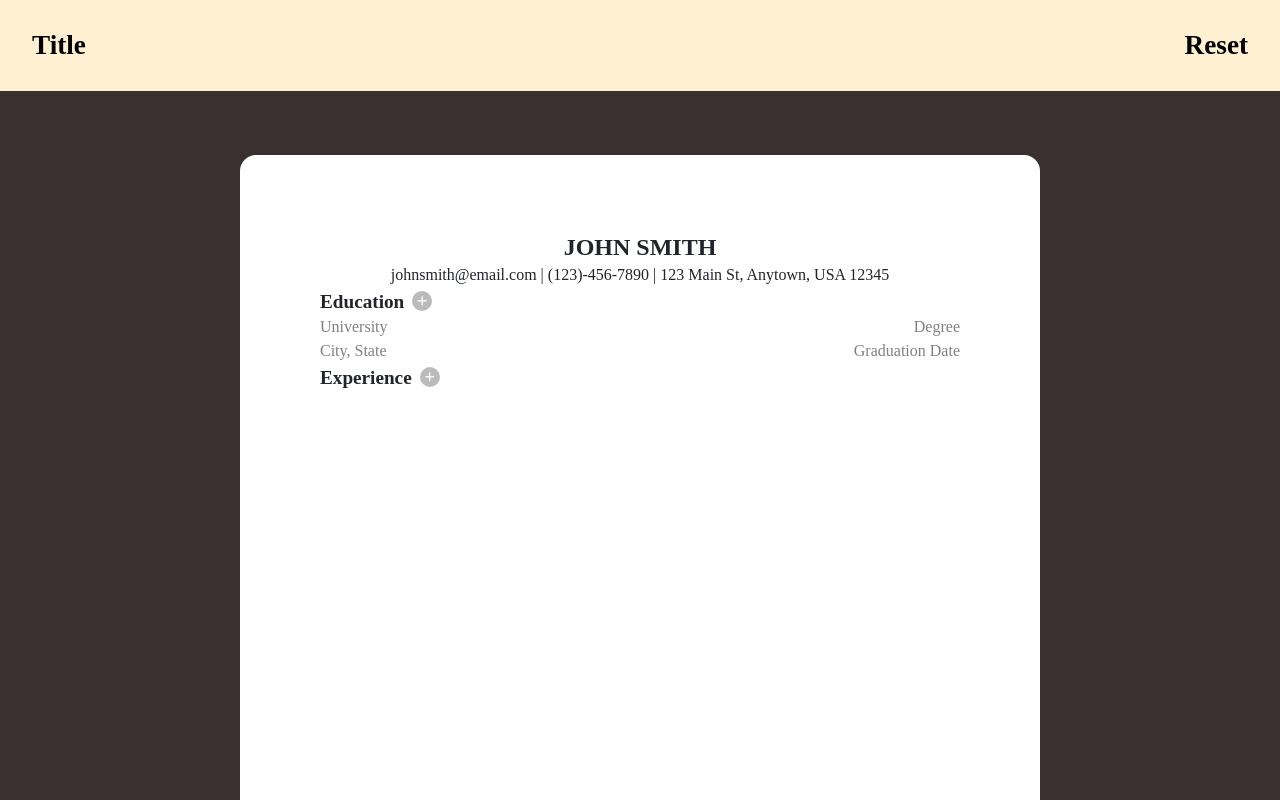
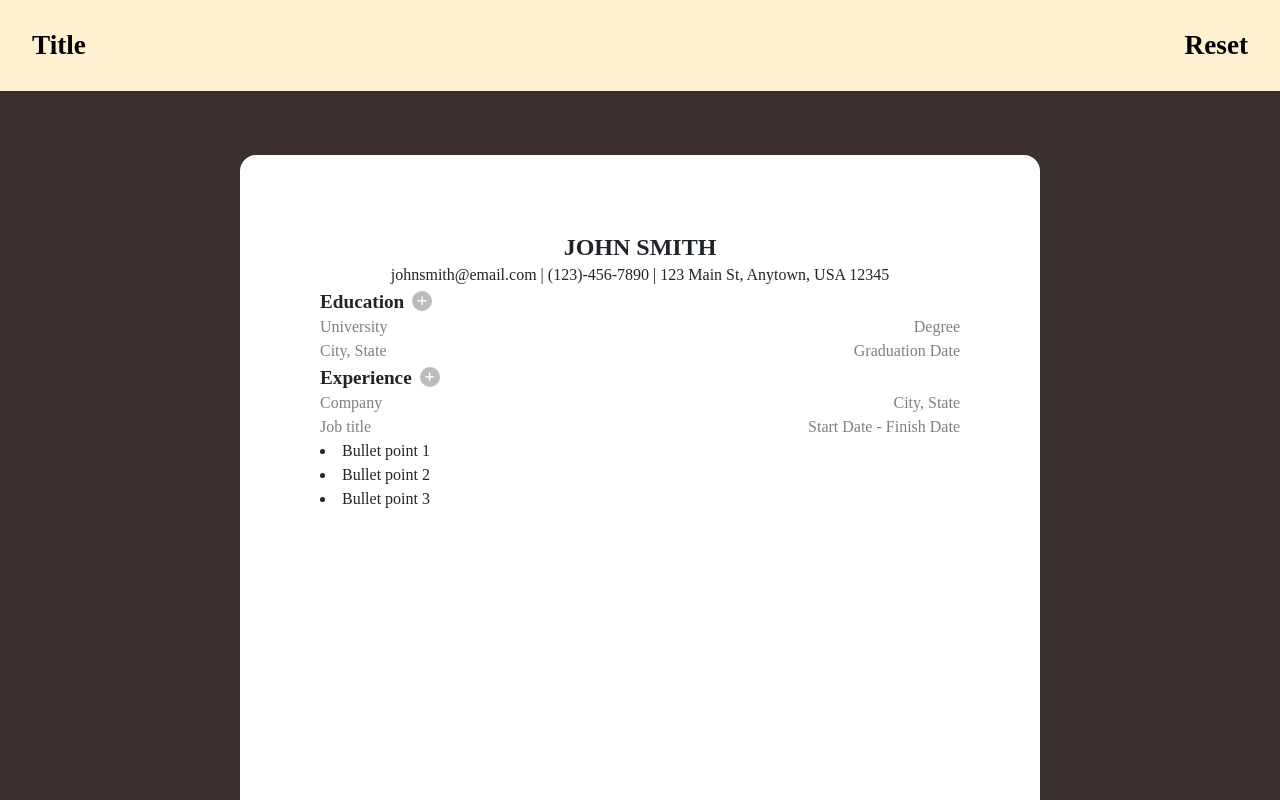
Before and after one commit to ryanwcchan/cv-maker, a React (Vite) app: page / in a window 1280 px wide. Shown: the top 800 px of the page. Built offline with nearby package versions, Linux system fonts and the light colour scheme.

Commit message:
Add editable fields for experience card

```diff
--- a/src/App.jsx
+++ b/src/App.jsx
@@ -10,10 +10,18 @@ export default function App() {
     const [educationList, setEducationList] = useState([
         { id: 1, university: "", degree: "", location: "", graduationDate: "" }
     ])
-    const [experienceList, setExperienceList] = useState([])
+    const [experienceList, setExperienceList] = useState([
+        { company: "", location: "", jobTitle: "", startFinish: "" }
+    ])
 
     function updateEducationCard(field, id, newValue) {
         setEducationList(educationList.map(card =>
+            card.id === id ? { ...card, [field]: newValue } : card
+        ))
+    }
+
+    function updateExperienceCard(field, id, newValue) {
+        setExperienceList(experienceList.map(card =>
             card.id === id ? { ...card, [field]: newValue } : card
         ))
     }
@@ -57,6 +65,7 @@ export default function App() {
                     addCard={addExperienceCard}
                     removeCard={removeExperienceCard}
                     CardComponent={ExperienceCard}
+                    updateCard={updateExperienceCard}
                 />
             </div>
         </>
--- a/src/components/EducationCard.jsx
+++ b/src/components/EducationCard.jsx
@@ -1,4 +1,3 @@
-import { useState } from "react"
 import EditableField from "./EditableField"
 
 export default function EducationCard({ id, cardData, updateCard }) {
--- a/src/components/ExperienceCard.jsx
+++ b/src/components/ExperienceCard.jsx
@@ -1,14 +1,40 @@
-export default function ExperienceCard() {
+import EditableField from "./EditableField"
+
+export default function ExperienceCard({ id, cardData, updateCard}) {
   return (
     <div className="experience-card">
         <div className="card-header">
             <div>
-                <h1>Comapny</h1>
-                <h1>City, State</h1>
+                <h1>
+                    <EditableField
+                        value={cardData.company}
+                        onSave={(newValue) => updateCard("company", id, newValue)}
+                        placeholder={"Company"}
+                    />
+                </h1>
+                <h1>
+                    <EditableField
+                        value={cardData.location}
+                        onSave={(newValue) => updateCard("location", id, newValue)}
+                        placeholder={"City, State"}
+                    />
+                </h1>
             </div>
             <div>
-                <h2>Job title</h2>
-                <h2>Start Date - Finish Date</h2>
+                <h2>
+                    <EditableField
+                        value={cardData.jobTitle}
+                        onSave={(newValue) => updateCard("location", id, newValue)}
+                        placeholder={"Job title"}
+                    />
+                </h2>
+                <h2>
+                    <EditableField
+                        value={cardData.startFinish}
+                        onSave={(newValue) => updateCard("location", id, newValue)}
+                        placeholder={"Start Date - Finish Date"}
+                    />
+                </h2>
             </div>
         </div>
         <div className="card-content">
--- a/src/components/Section.jsx
+++ b/src/components/Section.jsx
@@ -24,7 +24,7 @@ export default function Section({
             <div>
               <CardComponent
                 id={card.id}
-                cardData={cardList}
+                cardData={card}
                 updateCard={updateCard}
               />
             </div>
```
